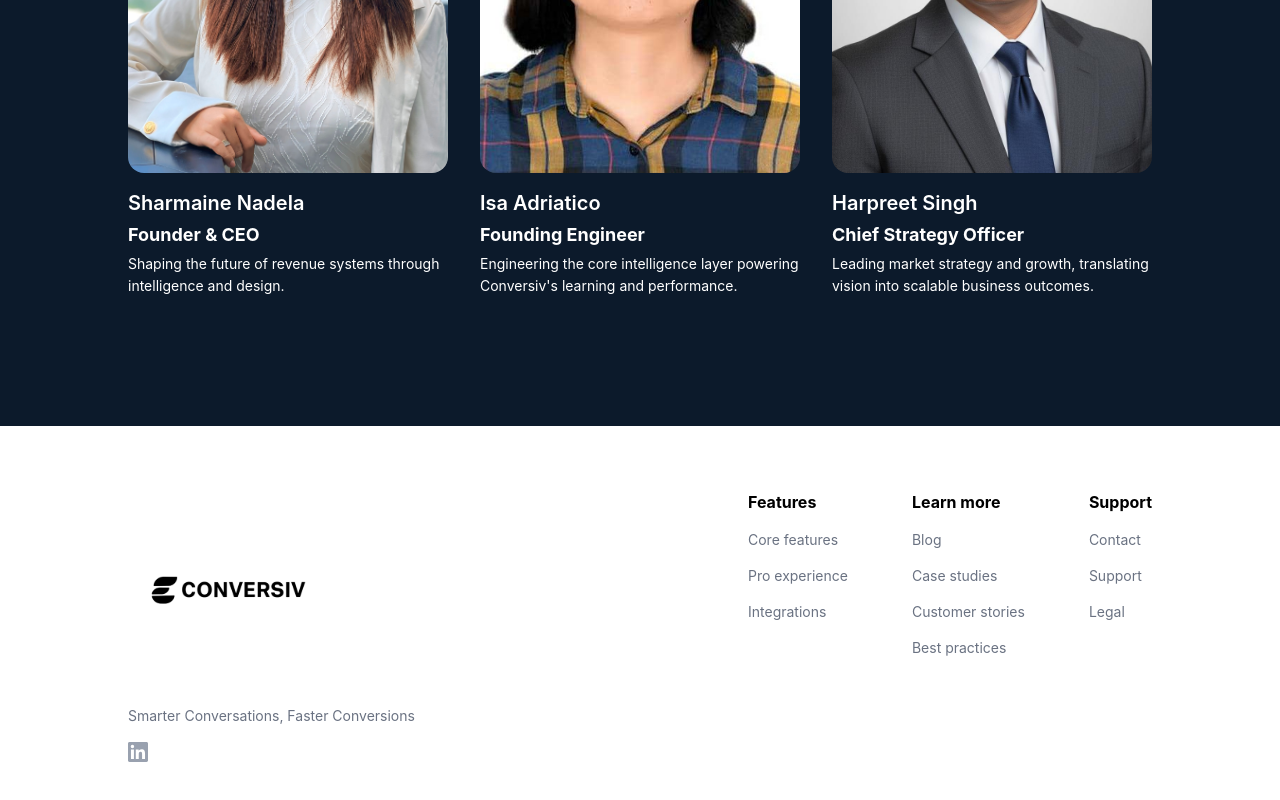
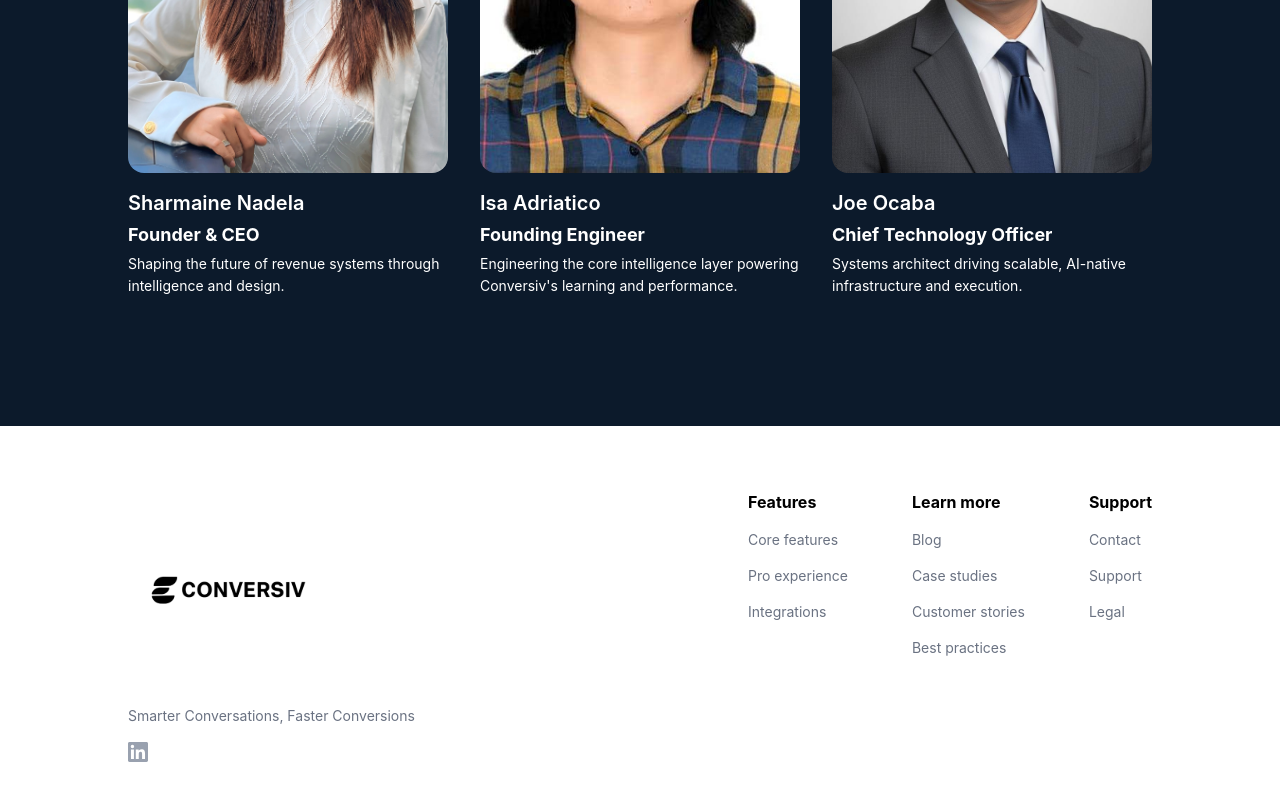
Before and after one commit to Sonix-J/CONVERSIV, a React (Vite) app: page /stakeholders in a window 1280 px wide. Shown: the part 1370-2170 px from the top of the page. Built offline with nearby package versions, Linux system fonts and the light colour scheme.

Commit message:
minor fixes

```diff
--- a/src/pages/Stakeholders.tsx
+++ b/src/pages/Stakeholders.tsx
@@ -69,9 +69,9 @@ export default function Stakeholders() {
       image: Isa,
     },
     {
-      name: "Harpreet Singh",
-      role: "Chief Strategy Officer",
-      bio: "Leading market strategy and growth, translating vision into scalable business outcomes.",
+      name: "Joe Ocaba",
+      role: "Chief Technology Officer",
+      bio: "Systems architect driving scalable, AI-native infrastructure and execution.",
       image: Joe,
     },
   ];
```
